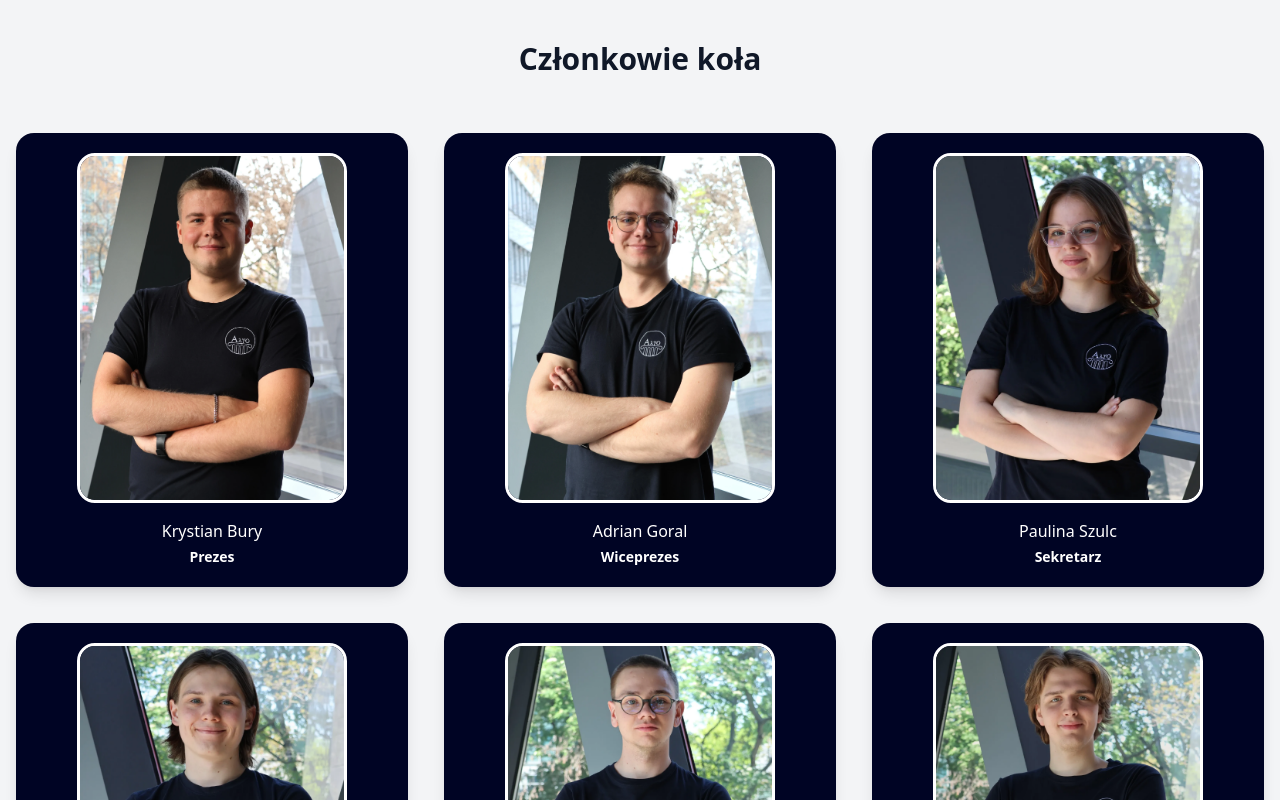
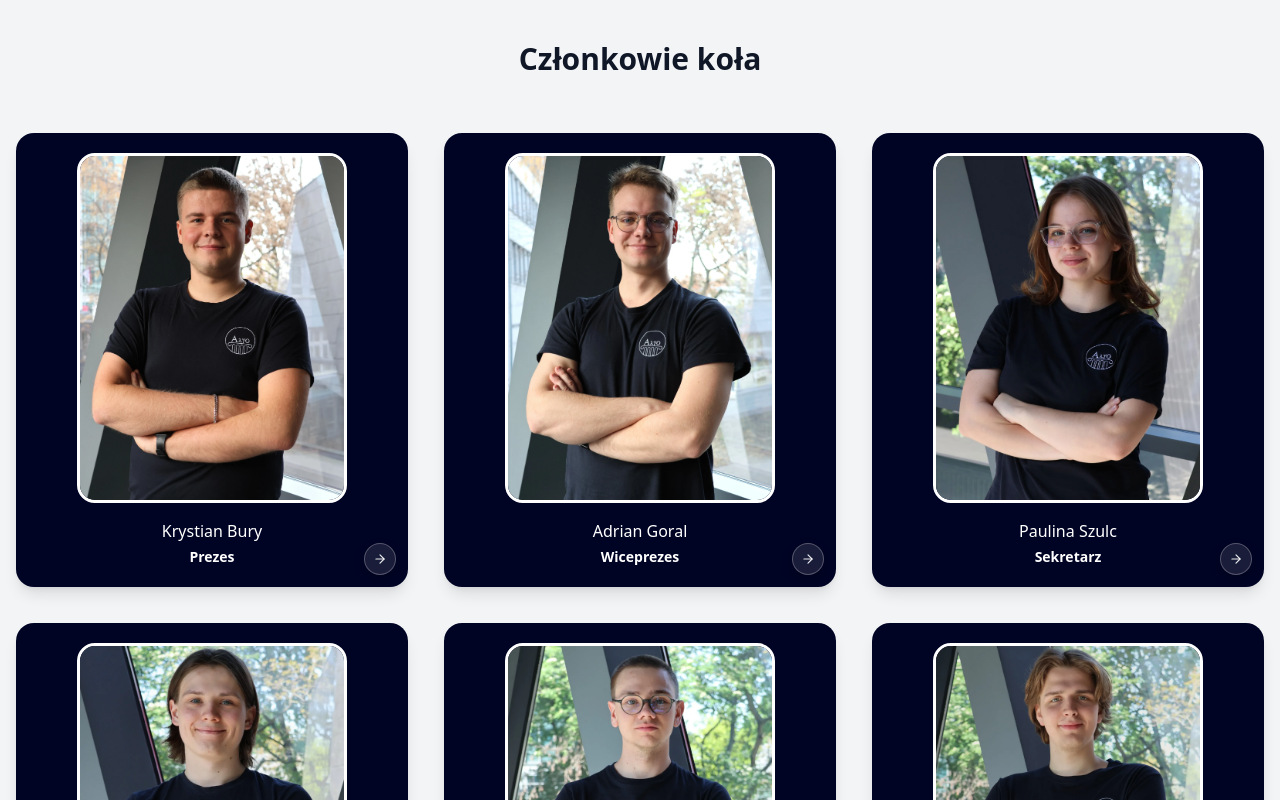
Before and after one commit to KN-Algo/Panel_administracyjny, a React (Vite) app in the folder frontend/: page /team in a window 1280 px wide. Shown: the part 2100-2900 px from the top of the page. Built offline with nearby package versions, Linux system fonts and the light colour scheme.

Commit message:
feat: wskaźnik sugerujący że można otworzyć modal

```diff
--- a/frontend/src/components/TeamMemberModal.tsx
+++ b/frontend/src/components/TeamMemberModal.tsx
@@ -35,9 +35,7 @@ export default function TeamMemberModal({
   // Jeśli nie ma szczegółów, nie wyświetlaj modala
   if (!details) return null;
 
-  // Debug - sprawdź ścieżkę obrazu
   const imagePath = member.image.replace("../img/", "/img/");
-  console.log("Image path:", imagePath, "Original:", member.image);
 
   return (
     <div
--- a/frontend/src/features/team/TeamPage.tsx
+++ b/frontend/src/features/team/TeamPage.tsx
@@ -1,6 +1,6 @@
 import { useTranslation } from "react-i18next";
 import { useState } from "react";
-import { ChevronDown } from "lucide-react";
+import { ArrowRight, ChevronDown } from "lucide-react";
 import teamData from "@/data/team.json";
 import teamDetailsData from "@/data/teamDetails.json";
 import type { TeamMember, TeamMemberDetails } from "@/types";
@@ -182,10 +182,15 @@ export default function TeamPage() {
                   <div
                     key={member.id}
                     onClick={() => handleMemberClick(member)}
-                    className={`bg-[#000424] rounded-2xl overflow-hidden shadow-lg transition-transform duration-300 hover:-translate-y-2 ${
-                      hasDetails ? "cursor-pointer" : ""
+                    className={`relative bg-[#000424] rounded-2xl overflow-hidden shadow-lg transition-transform duration-300 hover:-translate-y-2 ${
+                      hasDetails ? "cursor-pointer group" : ""
                     }`}
                   >
+                    {hasDetails && (
+                      <div className="absolute bottom-3 right-3 z-10 flex h-8 w-8 items-center justify-center rounded-full border border-white/25 bg-white/10 text-white/90 shadow-[0_4px_12px_rgba(0,0,0,0.18)] backdrop-blur-sm transition-all duration-200 group-hover:-translate-y-0.5 group-hover:translate-x-0.5 group-hover:bg-white/16 group-hover:text-white">
+                        <ArrowRight size={14} />
+                      </div>
+                    )}
                     <div className="py-5 px-5 flex flex-col items-center">
                       <div className="mb-0">
                         <img
```
